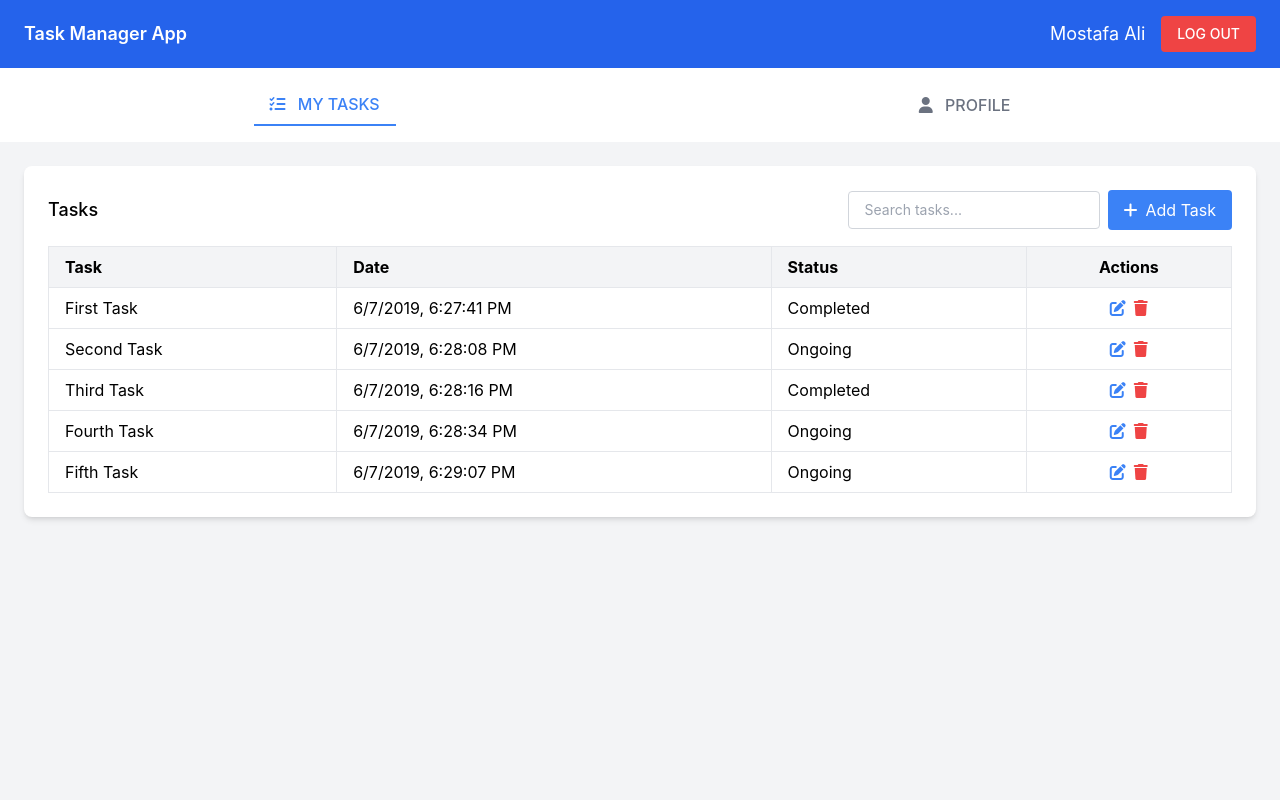
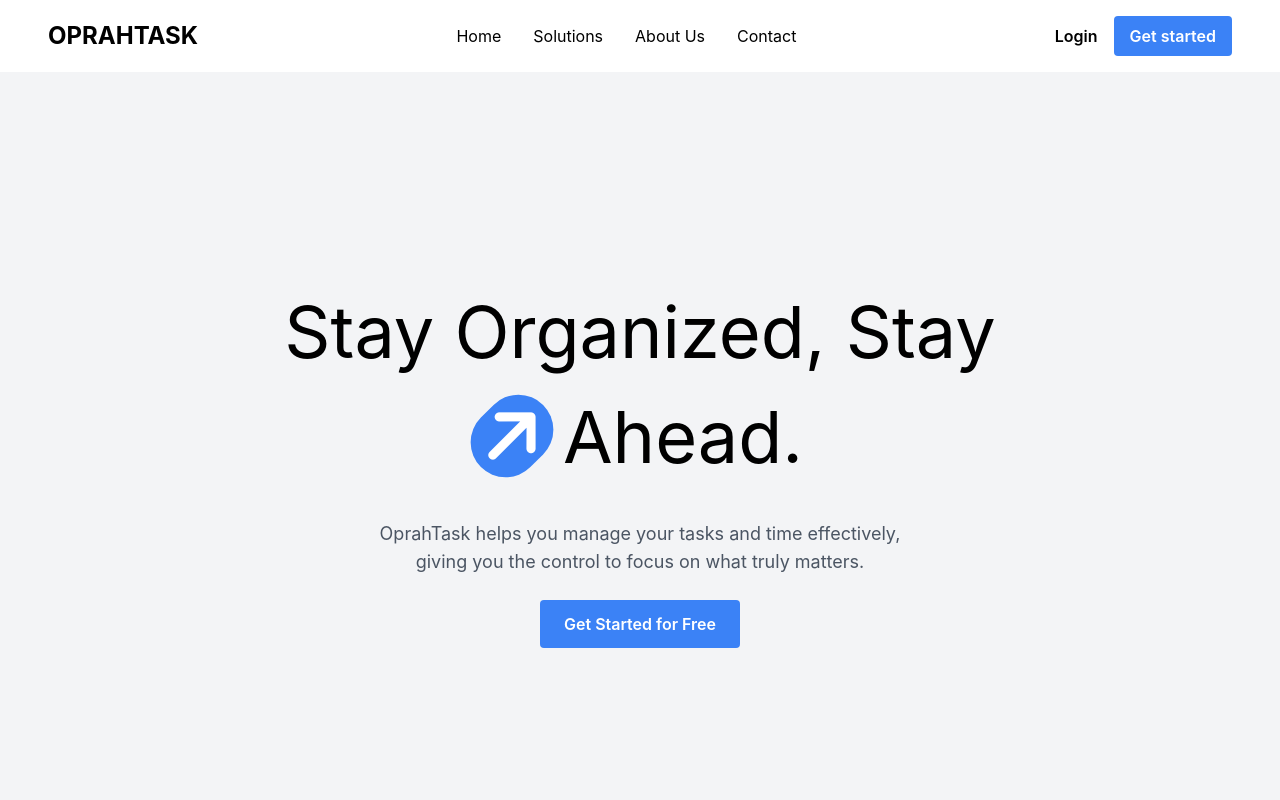
Before and after one commit to Opeyemi0001/personalTaskManager, a React (Vite) app: page / in a window 1280 px wide. Shown: the top 800 px of the page. Built offline with nearby package versions, Linux system fonts and the light colour scheme.

Commit message:
login auth

```diff
--- a/src/App.jsx
+++ b/src/App.jsx
@@ -12,14 +12,14 @@ function App() {
 
   return (
     <>
-      {/* <Navbar />
+      <Navbar />
       <Home />
       <Solutions />
       <AboutUs />
       <Contact />
-      <Footer /> */}
+      <Footer />
       {/* <AuthPage /> */}
-      <UserDashboard />
+      {/* <UserDashboard /> */}
 
       <div>
 
--- a/src/components/Navbar/Navbar.jsx
+++ b/src/components/Navbar/Navbar.jsx
@@ -8,7 +8,7 @@ const Navbar = () => {
     <nav className='flex items-center justify-between py-4 px-12'>
       {/* Logo  */}
       <div className='text-2xl font-bold'>
-        <Link to="/" className='hover:text-gray-700'>OPEYEMI</Link>
+        <Link to="/" className='hover:text-gray-700'>OPRAHTASK</Link>
       </div>
 
       {/* Navigation Links */}
```
